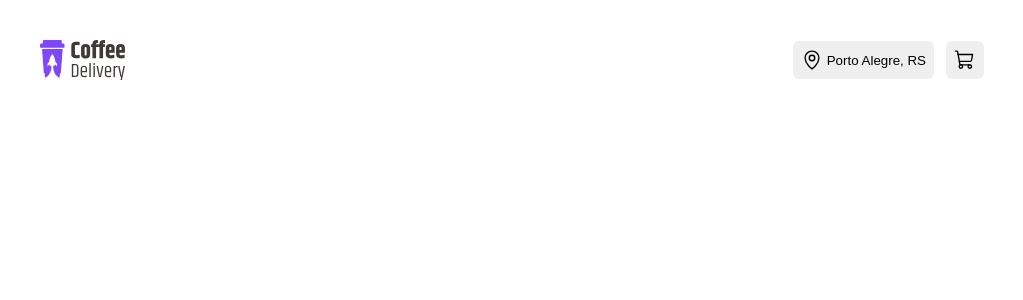
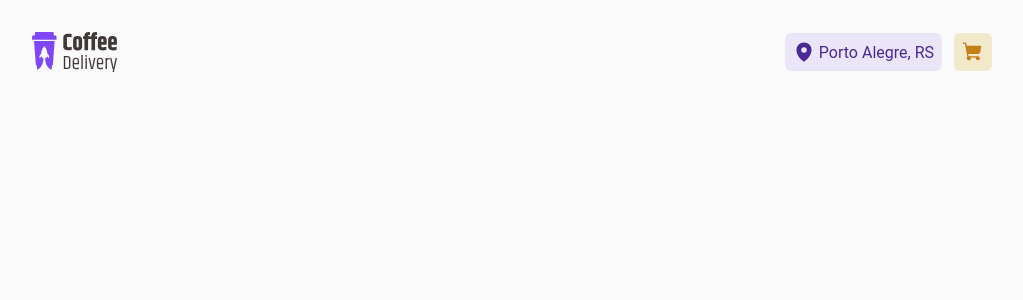
Before and after one commit to diogosilvasantana/desafio-02-coffe-delivery, a React (Vite) app: page / in a window 1280 px wide. Shown: the top 300 px of the page, without its empty margins (128-1151 px from the left). Built offline with nearby package versions, Linux system fonts and the light colour scheme.

Commit message:
Fim Header

```diff
--- a/src/App.tsx
+++ b/src/App.tsx
@@ -1,8 +1,13 @@
-import { useState } from 'react'
-import { Header } from './components/Header'
+import { ThemeProvider } from "styled-components";
+import { Header } from "./components/Header";
+import { GlobalStyle } from "./styles/global";
+import { defaultTheme } from "./styles/themes/default";
 
 export function App() {
   return (
-    <Header />
-  )
+    <ThemeProvider theme={defaultTheme}>
+      <GlobalStyle />
+      <Header />
+    </ThemeProvider>
+  );
 }
--- a/src/components/Header/index.tsx
+++ b/src/components/Header/index.tsx
@@ -11,14 +11,13 @@ export function Header() {
     <img src={logoImg} alt="" />
 
     <HeaderButtonContainer>
-
-      <HeaderButton>
-        <MapPin size={22}/>
+      <HeaderButton variant="purple">
+        <MapPin weight="fill" size={22}/>
         Porto Alegre, RS
       </HeaderButton>
 
-      <HeaderButton>
-        <ShoppingCart size={22}/>
+      <HeaderButton variant="yellow">
+        <ShoppingCart weight="fill" size={22}/>
       </HeaderButton>
 
     </HeaderButtonContainer>
--- a/src/components/Header/styles.ts
+++ b/src/components/Header/styles.ts
@@ -1,4 +1,4 @@
-import styled from "styled-components";
+import styled, { css } from "styled-components";
 
 export const HeaderContainer = styled.header`
   padding: 2rem 10rem;
@@ -20,8 +20,11 @@ export const HeaderButtonContainer = styled.div`
   gap: 0.75rem;
 `
 
-export const HeaderButton = styled.button`
-  background: ${props => props.theme["purple-300"]};
+interface ButtonProps {
+  variant?: 'purple' | 'yellow';
+}
+
+export const HeaderButton = styled.button<ButtonProps>`
   border: 0;
   border-radius: 6px;
   height: 38px;
@@ -30,4 +33,14 @@ export const HeaderButton = styled.button`
   align-items: center;
   gap: 0.25rem;
   cursor:pointer;
+
+  ${props =>  props.variant === 'purple' && css`
+    background: ${props.theme["purple-300"]};
+    color: ${props.theme["purple-700"]};
+  `}
+
+  ${props =>  props.variant === 'yellow' && css`
+    background: ${props.theme["yellow-300"]};
+    color: ${props.theme["yellow-700"]};
+  `}
 `
--- a/src/styles/global.ts
+++ b/src/styles/global.ts
@@ -14,15 +14,11 @@ export const GlobalStyle = createGlobalStyle`
 
   body {
     background: ${props => props.theme["gray-100"]};
-    color: ${props => props.theme["gray-700"]}
+    color: ${props => props.theme["gray-700"]};
     -webkit-font-smoothing: antialiased;
   }
 
   body, input, select, button {
     font: 400 1rem 'Roboto', sans-serif;
   }
-
-  h1, h2, h3, h4, h5 {
-    font-family: 'Baloo 2', sans-serif;
-  }
 `
```
